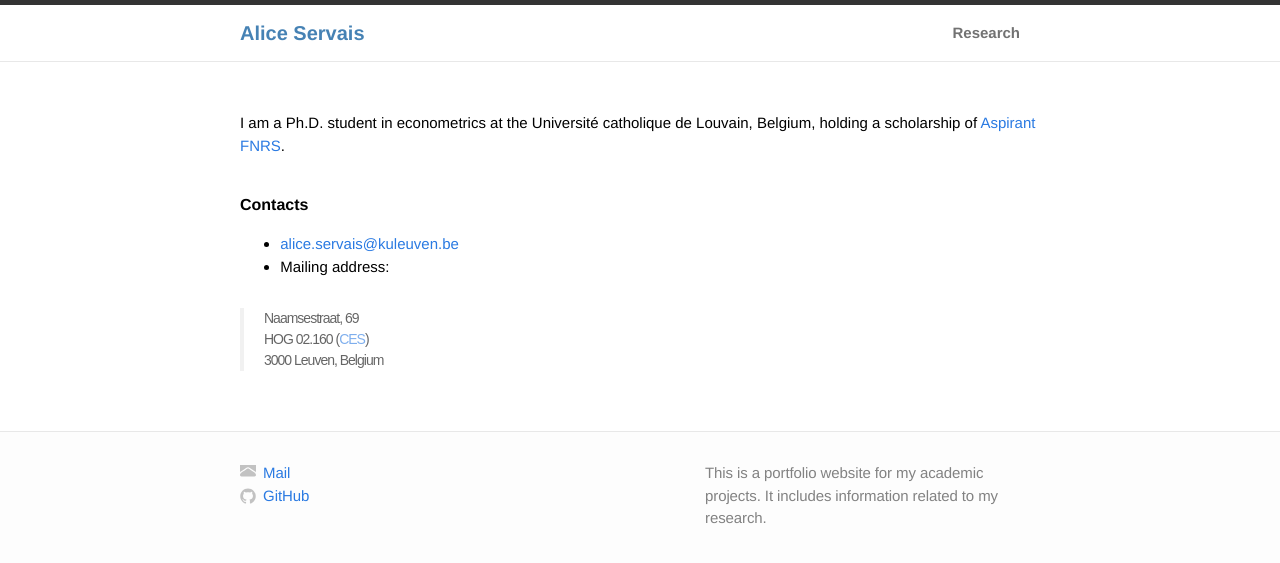
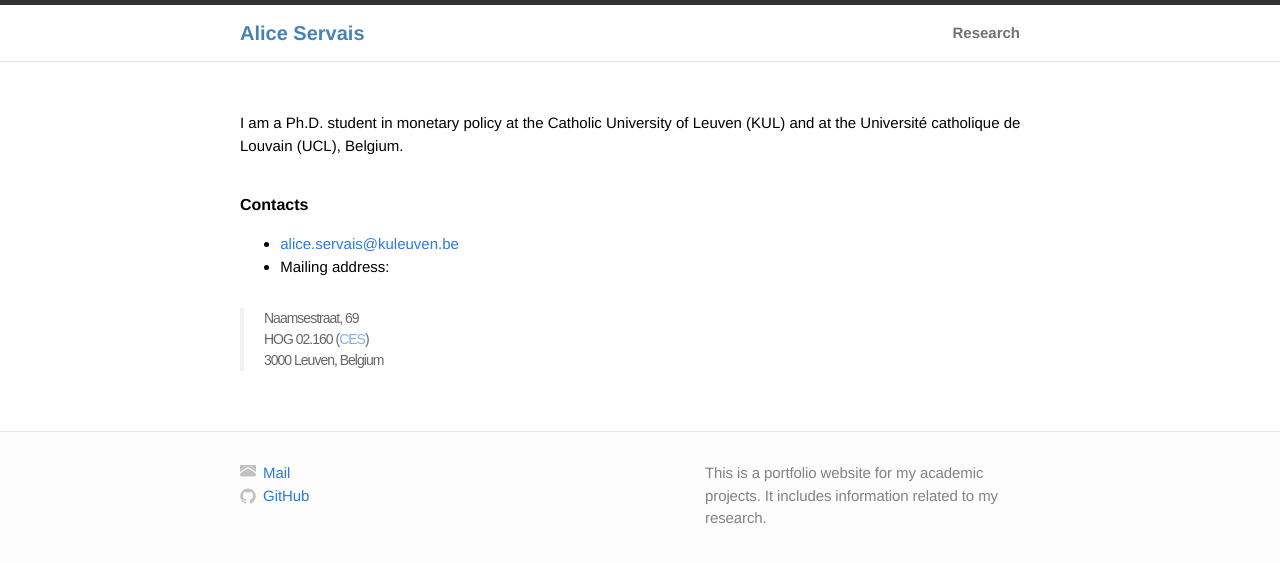
Before and after one commit to aliceservais/aliceservais.github.io, a Jekyll site: the page built from index.markdown, in a window 1280 px wide. Shown: the top 563 px of the page. Built offline with Jekyll 4.4.1, drawn with Linux system fonts in a browser that asks for light colours; Markdown is read by kramdown in place of the engine named in the settings.

Commit message:
Update index.markdown

```diff
--- a/index.markdown
+++ b/index.markdown
@@ -3,7 +3,7 @@ layout: page
 permalink: /
 ---
 
-I am a Ph.D. student in econometrics at the Université catholique de Louvain, Belgium, holding a scholarship of [Aspirant FNRS](http://www.fnrs.be/).
+I am a Ph.D. student in monetary policy at the Catholic University of Leuven (KUL) and at the Université catholique de Louvain (UCL), Belgium.
 
 #### Contacts
 
```
